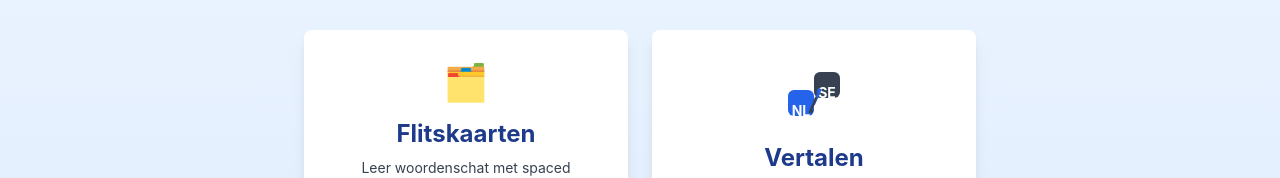
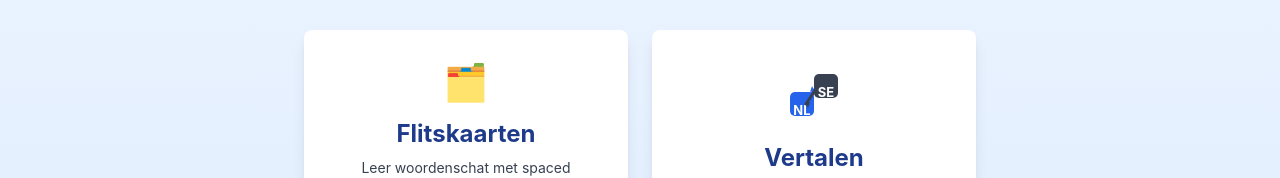
Before and after one commit to akkerman/svenska_laren, a React (Vite) app in the folder frontend/: page / in a window 1280 px wide. Shown: the part 308-486 px from the top of the page. Built offline with nearby package versions, Linux system fonts and the light colour scheme; no server answers; the HTML template or start-up script is replaced by a standard one.

Commit message:
Reposition arrows properly between NL and SE boxes

```diff
--- a/frontend/src/components/TranslateIcon.tsx
+++ b/frontend/src/components/TranslateIcon.tsx
@@ -8,16 +8,29 @@ export function TranslateIcon() {
       xmlns="http://www.w3.org/2000/svg"
     >
       {/* Blue box (left/bottom) */}
-      <rect x="6" y="28" width="26" height="26" rx="6" fill="#2563eb" />
+      <rect x="8" y="30" width="24" height="24" rx="5" fill="#2563eb" />
 
       {/* Dark box (right/top) */}
-      <rect x="32" y="10" width="26" height="26" rx="6" fill="#374151" />
+      <rect x="32" y="12" width="24" height="24" rx="5" fill="#374151" />
+
+      {/* NL in blue box */}
+      <text
+        x="20"
+        y="48"
+        fontSize="13"
+        fontWeight="bold"
+        fill="white"
+        textAnchor="middle"
+        dominantBaseline="central"
+      >
+        NL
+      </text>
 
       {/* SE in dark box */}
       <text
-        x="45"
+        x="44"
         y="30"
-        fontSize="14"
+        fontSize="13"
         fontWeight="bold"
         fill="white"
         textAnchor="middle"
@@ -26,38 +39,17 @@ export function TranslateIcon() {
         SE
       </text>
 
-      {/* Arrow pointing right-up (NL to SE) */}
-      <path
-        d="M 32 42 L 38 28"
-        stroke="#2563eb"
-        strokeWidth="2.5"
-        fill="none"
-        strokeLinecap="round"
-      />
-      <polygon points="38,28 34,31 36,26" fill="#2563eb" />
+      {/* Arrow from NL to SE (going up-right) */}
+      <g>
+        <line x1="26" y1="38" x2="32" y2="28" stroke="#2563eb" strokeWidth="3" strokeLinecap="round" />
+        <polygon points="32,28 28,30 30,24" fill="#2563eb" />
+      </g>
 
-      {/* Arrow pointing left-down (SE to NL) */}
-      <path
-        d="M 34 36 L 28 50"
-        stroke="#374151"
-        strokeWidth="2.5"
-        fill="none"
-        strokeLinecap="round"
-      />
-      <polygon points="28,50 32,47 30,52" fill="#374151" />
-
-      {/* NL in blue box */}
-      <text
-        x="19"
-        y="48"
-        fontSize="14"
-        fontWeight="bold"
-        fill="white"
-        textAnchor="middle"
-        dominantBaseline="central"
-      >
-        NL
-      </text>
+      {/* Arrow from SE to NL (going down-left) */}
+      <g>
+        <line x1="36" y1="24" x2="24" y2="42" stroke="#374151" strokeWidth="3" strokeLinecap="round" />
+        <polygon points="24,42 28,40 26,46" fill="#374151" />
+      </g>
     </svg>
   );
 }
```
